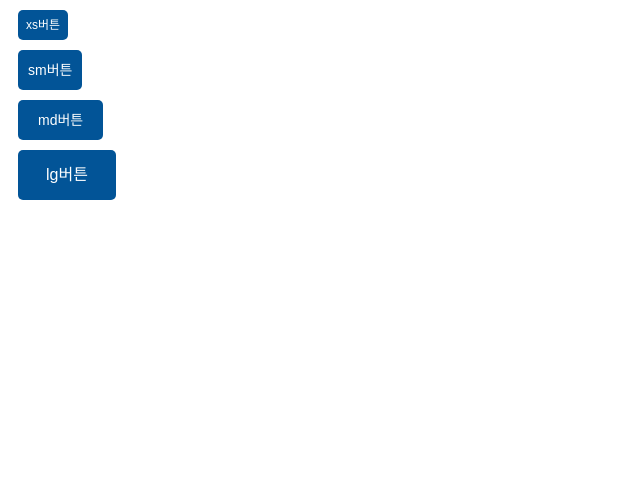
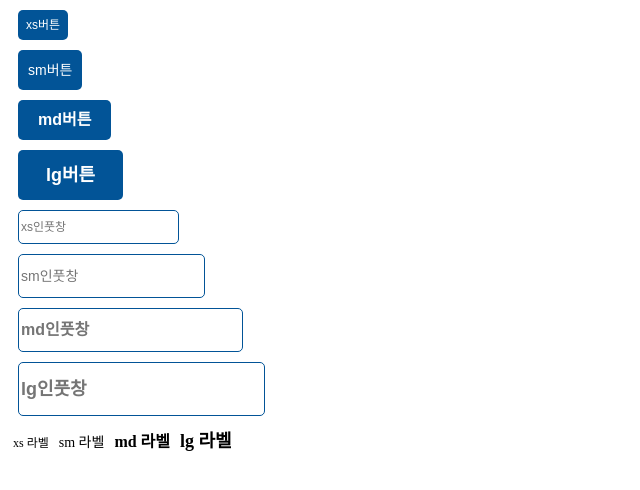
Before and after one commit to Hyeyeon-Ko/pur-ui2, a Next.js app: page /main in a window 1280 px wide. Shown: the top 490 px of the page, without its empty margins (0-640 px from the left). Built offline with nearby package versions, Linux system fonts and the light colour scheme.

Commit message:
Feat: atoms단위 컴포넌트 적용

```diff
--- a/app/globals.css
+++ b/app/globals.css
@@ -20,7 +20,7 @@
   --xs-borderRadius: 5px;
   --xs-border: none;
   --xs-textAlign: center;
-  --xs-fontWeight: 500;
+  --xs-fontWeight: 400;
   --xs-display: flex;
   --xs-lineHeight: 1.5;
   --xs-alignItems: center;
@@ -29,17 +29,17 @@
   --xs-justifyContent: center;
   --xs-padding: 8px;
 
-  /* Lg Button */
+  /* md Button */
   --md-height: 40px;
   --md-color: #ffffff;
   --md-borderRadius: 5px;
   --md-border: none;
   --md-textAlign: center;
-  --md-fontWeight: 500;
+  --md-fontWeight: 700;
   --md-display: flex;
   --md-lineHeight: 1.5;
   --md-alignItems: center;
-  --md-fontSize: 14px;
+  --md-fontSize: 16px;
   --md-margin: 5px;
   --md-justifyContent: center;
   --md-padding: 20px;
@@ -50,11 +50,11 @@
   --lg-borderRadius: 5px;
   --lg-border: none;
   --lg-textAlign: center;
-  --lg-fontWeight: 500;
+  --lg-fontWeight: 700;
   --lg-display: flex;
   --lg-lineHeight: 1.5;
   --lg-alignItems: center;
-  --lg-fontSize: 16px;
+  --lg-fontSize: 18px;
   --lg-margin: 5px;
   --lg-justifyContent: center;
   --lg-padding: 20px 28px;
--- a/app/layout.tsx
+++ b/app/layout.tsx
@@ -14,8 +14,8 @@ const geistMono = localFont({
 });
 
 export const metadata: Metadata = {
-  title: "Create Next App",
-  description: "Generated by create next app",
+  title: "구매팀",
+  description: "KMI구매팀 프로젝트",
 };
 
 export default function RootLayout({
--- a/app/main/page.tsx
+++ b/app/main/page.tsx
@@ -1,7 +1,8 @@
 "use client";
 
-import Button from "@/components/ui/button/Button";
-import Input from "@/components/ui/input/Input";
+import Button from "@/components/ui/atoms/button/Button";
+import Input from "@/components/ui/atoms/input/Input";
+import Label from "@/components/ui/atoms/label/Label";
 import React from "react";
 
 const MainPage = () => {
@@ -39,6 +40,34 @@ const MainPage = () => {
         customStyle={{ margin: "10px" }}
         onClick={handleClick}
       />
+      <Input
+        mode="xs"
+        color="Blue_B_Default"
+        customStyle={{ margin: "10px" }}
+        placeholder="xs인풋창"
+      />
+      <Input
+        mode="sm"
+        color="Blue_B_Default"
+        customStyle={{ margin: "10px" }}
+        placeholder="sm인풋창"
+      />
+      <Input
+        mode="md"
+        color="Blue_B_Default"
+        customStyle={{ margin: "10px" }}
+        placeholder="md인풋창"
+      />
+      <Input
+        mode="lg"
+        color="Blue_B_Default"
+        customStyle={{ margin: "10px" }}
+        placeholder="lg인풋창"
+      />
+      <Label mode="xs" content="xs 라벨" />
+      <Label mode="sm" content="sm 라벨" />
+      <Label mode="md" content="md 라벨" />
+      <Label mode="lg" content="lg 라벨" />
     </div>
   );
 };
--- a/components/ui/input/Input.tsx
+++ b/components/ui/atoms/input/Input.tsx
@@ -1,5 +1,5 @@
 import React, { CSSProperties } from "react";
-import styles from "./Input.module.css";
+import styles from "./input.module.css";
 import colors from "@/styles/colors";
 
 export type InputMode = "sm" | "xs" | "lg" | "md" | undefined;
@@ -9,7 +9,6 @@ interface InputProps {
   color?: keyof typeof colors;
   customStyle?: CSSProperties;
   placeholder?: string;
-  onClick?: () => void;
 }
 
 const Input: React.FC<InputProps> = ({
--- a/components/ui/input/input.module.css
+++ b/components/ui/atoms/input/input.module.css
@@ -1,13 +1,12 @@
-.button {
+.input {
   transition: all 0.1s ease;
-  cursor: pointer;
+  border: 1px solid #025497 !important;
+  color: #000000 !important;
 }
 
-.button:hover {
-  background-color: #ecf8fd !important;
-  border: 1px solid #025497;
-  color: #025497;
-  transition: all 0.1s ease;
+.input:focus {
+  outline: none;
+  background-color: #ecf8fd;
 }
 
 .sm {
@@ -17,7 +16,6 @@
   color: var(--sm-color);
   border-radius: var(--sm-borderRadius);
   border: var(--sm-border);
-  text-align: var(--sm-textAlign);
   font-weight: var(--sm-fontWeight);
   display: var(--sm-display);
   line-height: var(--sm-lineHeight);
@@ -25,17 +23,15 @@
   font-size: var(--sm-fontSize);
   margin: var(--sm-margin);
   justify-content: var(--sm-justifyContent);
-  padding: var(--sm-padding);
 }
 
 .xs {
-  width: var(--xs-width);
+  /* width: var(--xs-width); */
   height: var(--xs-height);
   background-color: var(--xs-backgroundColor);
   color: var(--xs-color);
   border-radius: var(--xs-borderRadius);
   border: var(--xs-border);
-  text-align: var(--xs-textAlign);
   font-weight: var(--xs-fontWeight);
   display: var(--xs-display);
   line-height: var(--xs-lineHeight);
@@ -43,17 +39,15 @@
   font-size: var(--xs-fontSize);
   margin: var(--xs-margin);
   justify-content: var(--xs-justifyContent);
-  padding: var(--xs-padding);
 }
 
 .md {
-  width: var(--md-width);
+  /* width: var(--md-width); */
   height: var(--md-height);
   background-color: var(--md-backgroundColor);
   color: var(--md-color);
   border-radius: var(--md-borderRadius);
   border: var(--md-border);
-  text-align: var(--md-textAlign);
   font-weight: var(--md-fontWeight);
   display: var(--md-display);
   line-height: var(--md-lineHeight);
@@ -61,17 +55,15 @@
   font-size: var(--md-fontSize);
   margin: var(--md-margin);
   justify-content: var(--md-justifyContent);
-  padding: var(--md-padding);
 }
 
 .lg {
-  width: var(--lg-width);
+  /* width: var(--lg-width); */
   height: var(--lg-height);
   background-color: var(--lg-backgroundColor);
   color: var(--lg-color);
   border-radius: var(--lg-borderRadius);
   border: var(--lg-border);
-  text-align: var(--lg-textAlign);
   font-weight: var(--lg-fontWeight);
   display: var(--lg-display);
   line-height: var(--lg-lineHeight);
@@ -79,5 +71,4 @@
   font-size: var(--lg-fontSize);
   margin: var(--lg-margin);
   justify-content: var(--lg-justifyContent);
-  padding: var(--lg-padding);
 }
--- /dev/null
+++ b/components/ui/atoms/label/Label.tsx
@@ -0,0 +1,30 @@
+import React, { CSSProperties } from "react";
+import styles from "./label.module.css";
+import colors from "@/styles/colors";
+
+export type LabelMode = "sm" | "xs" | "lg" | "md" | undefined;
+
+interface LabelProps {
+  mode?: LabelMode;
+  color?: keyof typeof colors;
+  content: string;
+  customStyle?: CSSProperties;
+  placeholder?: string;
+}
+
+const Label: React.FC<LabelProps> = ({ mode = "md", content, customStyle }) => {
+  const modeClass = styles[mode];
+
+  return (
+    <label
+      className={`${styles.input} ${modeClass}`}
+      style={{
+        ...customStyle,
+      }}
+    >
+      {content}
+    </label>
+  );
+};
+
+export default Label;
--- /dev/null
+++ b/components/ui/atoms/label/label.module.css
@@ -0,0 +1,27 @@
+.label {
+  color: #000000;
+}
+
+.sm {
+  font-weight: var(--sm-fontWeight);
+  font-size: var(--sm-fontSize);
+  margin: var(--sm-margin);
+}
+
+.xs {
+  font-weight: var(--xs-fontWeight);
+  font-size: var(--xs-fontSize);
+  margin: var(--xs-margin);
+}
+
+.md {
+  font-weight: var(--md-fontWeight);
+  font-size: var(--md-fontSize);
+  margin: var(--md-margin);
+}
+
+.lg {
+  font-weight: var(--lg-fontWeight);
+  font-size: var(--lg-fontSize);
+  margin: var(--lg-margin);
+}
```
Also changed, not shown: app/login/page.tsx (added, +7 -0 lines), middleware.js (added, +12 -0 lines), components/ui/atoms/button/Button.tsx (renamed from components/ui/button/Button.tsx), components/ui/atoms/button/button.module.css (renamed from components/ui/button/button.module.css), 1 other file (tests, documents, lock files or other folders).
